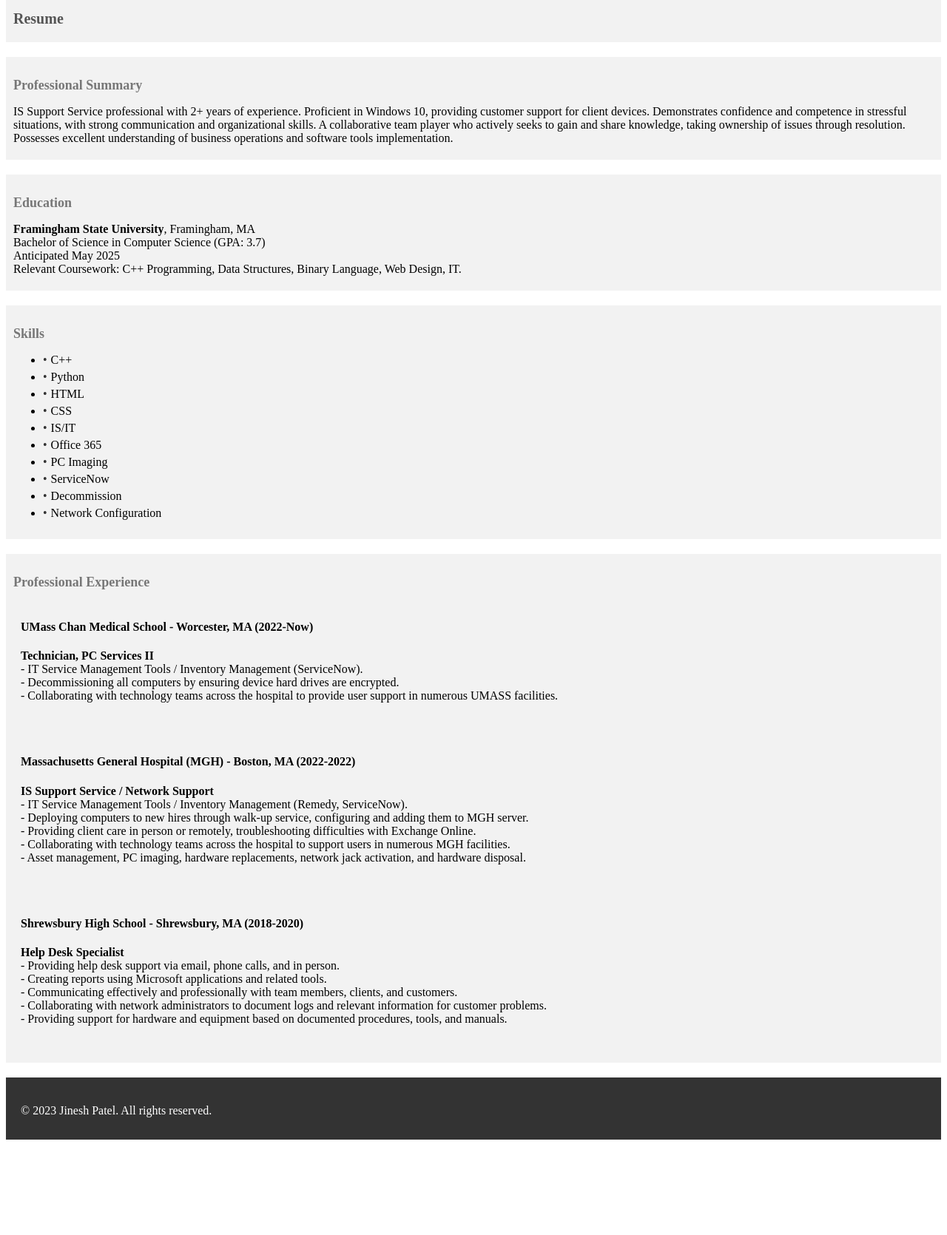
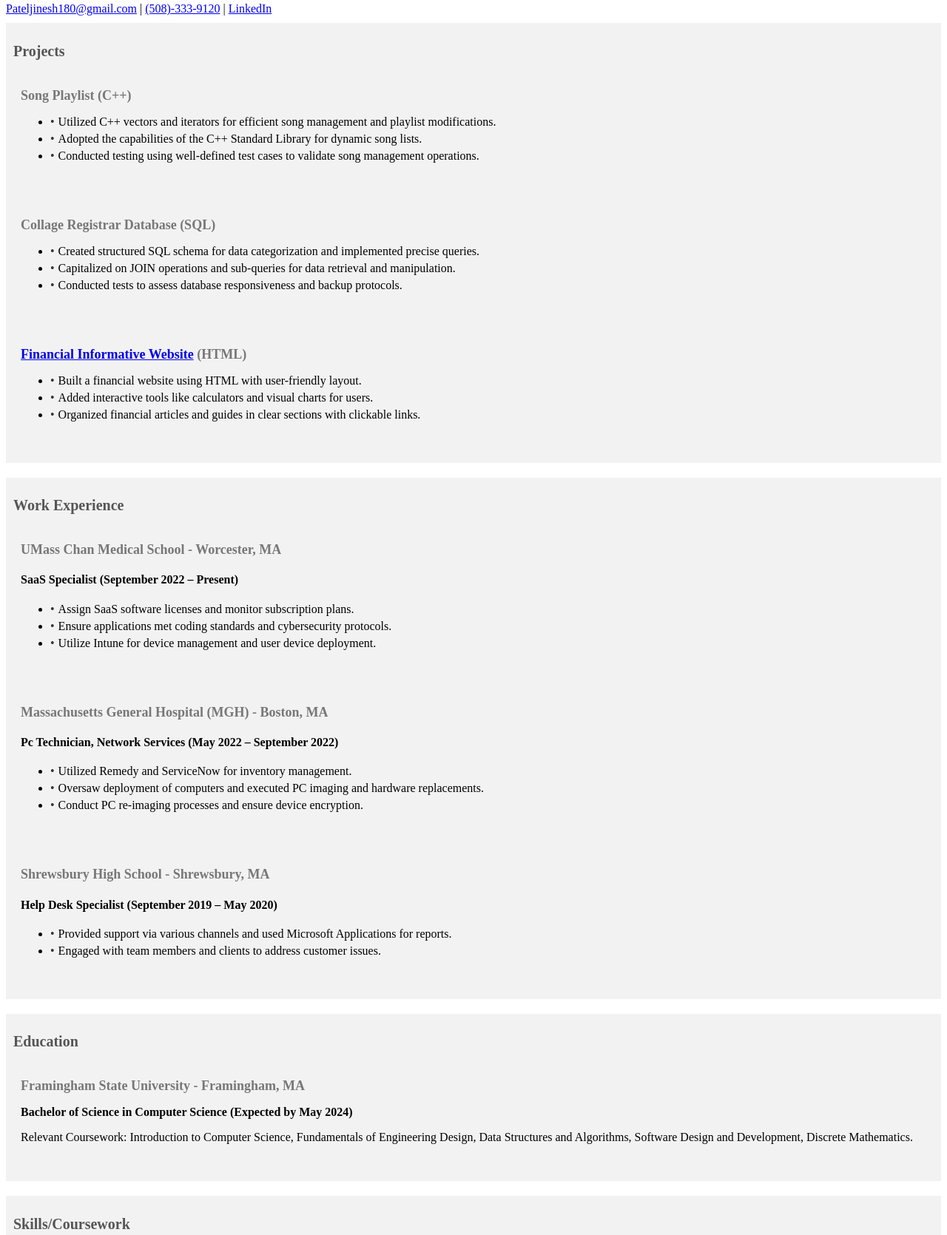
Before and after one commit to jineshptl/Myself, a plain HTML site: page resume.html in a window 1280 px wide. Shown: the part 222-1892 px from the top of the page at 74% size. Before the commit the page ends 1771 px from the top, so only its background shows below. Drawn offline with Linux system fonts and the light colour scheme.

Commit message:
Add files via upload

```diff
--- a/resume.html
+++ b/resume.html
@@ -1,12 +1,13 @@
 <!DOCTYPE html>
 <html lang="en">
+
 <head>
     <meta charset="UTF-8">
     <meta name="viewport" content="width=device-width, initial-scale=1.0">
     <title>Jinesh Patel - Resume</title>
-  <link rel="stylesheet" type="text/css" href="styles.css"> <!-- Link to your external stylesheet -->
+    <link rel="stylesheet" type="text/css" href="styles.css">
+
     <style>
-    /* Additional CSS styles for the footer */
         footer {
             background-color: #333;
             color: #fff;
@@ -14,7 +15,6 @@
             text-align: center;
         }
 
-    /* Back to Top styles */
     .back-to-top {
       position: fixed;
       bottom: 20px;
@@ -27,12 +27,12 @@
       font-weight: bold;
       transition: opacity 0.3s ease-in-out;
     }
-
         .back-to-top:hover {
             opacity: 0.7;
         }
     </style>
 </head>
+
 <body>
     <header>
         <h1 class="banner">Jinesh Patel</h1>
@@ -46,78 +46,88 @@
     </header>
 
     <main>
+        <header>
+        <!-- <h1 class="banner">Jinesh Patel</h1> -->
+        <p><a href="mailto:Pateljinesh180@gmail.com" >Pateljinesh180@gmail.com</a> | <a href="tel:+15083339120">(508)-333-9120</a> | <a href="http://www.linkedin.com/in/jineshptl" target="_blank">LinkedIn</a></p>
+    </header>
         <section>
-      <h2>Resume</h2>
+            <h2>Projects</h2>
+            <article>
+                <h3>Song Playlist (C++)</h3>
+                <ul>
+                    <li>Utilized C++ vectors and iterators for efficient song management and playlist modifications.</li>
+                    <li>Adopted the capabilities of the C++ Standard Library for dynamic song lists.</li>
+                    <li>Conducted testing using well-defined test cases to validate song management operations.</li>
+                </ul>
+            </article>
+
+            <article>
+                <h3>Collage Registrar Database (SQL)</h3>
+                <ul>
+                    <li>Created structured SQL schema for data categorization and implemented precise queries.</li>
+                    <li>Capitalized on JOIN operations and sub-queries for data retrieval and manipulation.</li>
+                    <li>Conducted tests to assess database responsiveness and backup protocols.</li>
+                </ul>
+            </article>
+
+            <article>
+                <h3><a href="https://jineshptl.github.io/Myself/" target="_blank">Financial Informative Website</a> (HTML)</h3>
+                <ul>
+                    <li>Built a financial website using HTML with user-friendly layout.</li>
+                    <li>Added interactive tools like calculators and visual charts for users.</li>
+                    <li>Organized financial articles and guides in clear sections with clickable links.</li>
+                </ul>
+            </article>
         </section>
 
         <section>
-      <h3>Professional Summary</h3>
-      <p>
-        IS Support Service professional with 2+ years of experience. Proficient in Windows 10, providing customer support for client devices. Demonstrates confidence and competence in stressful situations, with strong communication and organizational skills. A collaborative team player who actively seeks to gain and share knowledge, taking ownership of issues through resolution. Possesses excellent understanding of business operations and software tools implementation.
-      </p>
+            <h2>Work Experience</h2>
+            <article>
+                <h3>UMass Chan Medical School - Worcester, MA</h3>
+                <h4>SaaS Specialist (September 2022 – Present)</h4>
+                <ul>
+                    <li>Assign SaaS software licenses and monitor subscription plans.</li>
+                    <li>Ensure applications met coding standards and cybersecurity protocols.</li>
+                    <li>Utilize Intune for device management and user device deployment.</li>
+                </ul>
+            </article>
+
+            <article>
+                <h3>Massachusetts General Hospital (MGH) - Boston, MA</h3>
+                <h4>Pc Technician, Network Services (May 2022 – September 2022)</h4>
+                <ul>
+                    <li>Utilized Remedy and ServiceNow for inventory management.</li>
+                    <li>Oversaw deployment of computers and executed PC imaging and hardware replacements.</li>
+                    <li>Conduct PC re-imaging processes and ensure device encryption.</li>
+                </ul>
+            </article>
+
+            <article>
+                <h3>Shrewsbury High School - Shrewsbury, MA</h3>
+                <h4>Help Desk Specialist (September 2019 – May 2020)</h4>
+                <ul>
+                    <li>Provided support via various channels and used Microsoft Applications for reports.</li>
+                    <li>Engaged with team members and clients to address customer issues.</li>
+                </ul>
+            </article>
         </section>
 
         <section>
-      <h3>Education</h3>
-      <p>
-        <strong>Framingham State University</strong>, Framingham, MA<br>
-        Bachelor of Science in Computer Science (GPA: 3.7)<br>
-        Anticipated May 2025<br>
-        Relevant Coursework: C++ Programming, Data Structures, Binary Language, Web Design, IT.
-      </p>
+            <h2>Education</h2>
+            <article>
+                <h3>Framingham State University - Framingham, MA</h3>
+                <p><strong>Bachelor of Science in Computer Science (Expected by May 2024)</strong></p>
+                <p>Relevant Coursework: Introduction to Computer Science, Fundamentals of Engineering Design, Data Structures and Algorithms, Software Design and Development, Discrete Mathematics.</p>
+            </article>
         </section>
 
         <section>
-      <h3>Skills</h3>
+            <h2>Skills/Coursework</h2>
             <ul>
-        <li>C++</li>
-        <li>Python</li>
-        <li>HTML</li>
-        <li>CSS</li>
-        <li>IS/IT</li>
-        <li>Office 365</li>
-        <li>PC Imaging</li>
-        <li>ServiceNow</li>
-        <li>Decommission</li>
-        <li>Network Configuration</li>
+                <li>Expertise in C++, Python, JavaScript & SQL development, PowerShell, Entity Framework.</li>
+                <li>UNIX command line, CSS3, C#, PyTorch, Caching, HTML5, HTTP/HTTPS, DNS, firewalls, Visual Studio, .NET Core, VB.NET, jQuery, GitHub, SaaS, Office 365.</li>
+                <li>Interests: TED Talks, Fitness, Finance, and Khan Academy.</li>
             </ul>
-    </section>
-
-    <section>
-      <h3>Professional Experience</h3>
-      <article>
-        <h4>UMass Chan Medical School - Worcester, MA (2022-Now)</h4>
-        <p>
-          <strong>Technician, PC Services II</strong><br>
-          - IT Service Management Tools / Inventory Management (ServiceNow).<br>
-          - Decommissioning all computers by ensuring device hard drives are encrypted.<br>
-          - Collaborating with technology teams across the hospital to provide user support in numerous UMASS facilities.
-        </p>
-      </article>
-
-      <article>
-        <h4>Massachusetts General Hospital (MGH) - Boston, MA (2022-2022)</h4>
-        <p>
-          <strong>IS Support Service / Network Support</strong><br>
-          - IT Service Management Tools / Inventory Management (Remedy, ServiceNow).<br>
-          - Deploying computers to new hires through walk-up service, configuring and adding them to MGH server.<br>
-          - Providing client care in person or remotely, troubleshooting difficulties with Exchange Online.<br>
-          - Collaborating with technology teams across the hospital to support users in numerous MGH facilities.<br>
-          - Asset management, PC imaging, hardware replacements, network jack activation, and hardware disposal.
-        </p>
-      </article>
-
-      <article>
-        <h4>Shrewsbury High School - Shrewsbury, MA (2018-2020)</h4>
-        <p>
-          <strong>Help Desk Specialist</strong><br>
-          - Providing help desk support via email, phone calls, and in person.<br>
-          - Creating reports using Microsoft applications and related tools.<br>
-          - Communicating effectively and professionally with team members, clients, and customers.<br>
-          - Collaborating with network administrators to document logs and relevant information for customer problems.<br>
-          - Providing support for hardware and equipment based on documented procedures, tools, and manuals.
-        </p>
-      </article>
         </section>
     </main>
 
@@ -128,46 +138,23 @@
     <a href="#" class="back-to-top">Back to Top</a>
 
     <script>
-    // Debounce function to limit the frequency of scroll event
-    function debounce(func, wait = 10, immediate = true) {
-      let timeout;
-      return function () {
-        const context = this,
-          args = arguments;
-        const later = function () {
-          timeout = null;
-          if (!immediate) func.apply(context, args);
-        };
-        const callNow = immediate && !timeout;
-        clearTimeout(timeout);
-        timeout = setTimeout(later, wait);
-        if (callNow) func.apply(context, args);
-      };
+        window.addEventListener('scroll', function() {
+            var backToTopLink = document.querySelector('.back-to-top');
+            if (window.scrollY > 70) {
+                backToTopLink.style.display = 'block';
+            } else {
+                backToTopLink.style.display = 'none';
             }
-
-    // Smooth scroll to top when clicking the "Back to Top" button
-    document.querySelector('.back-to-top').addEventListener('click', function (event) {
-      event.preventDefault();
-      const scrollToTop = () => {
-        const c = document.documentElement.scrollTop || document.body.scrollTop;
-        if (c > 0) {
-          window.requestAnimationFrame(scrollToTop);
-          window.scrollTo(0, c - c / 8);
-        }
-      };
-      scrollToTop();
         });
 
-    // Show/hide the "Back to Top" button based on scrolling
-    const backToTopButton = document.querySelector('.back-to-top');
-    const handleScroll = debounce(function () {
-      if (window.scrollY > 300) {
-        backToTopButton.style.display = 'block';
-      } else {
-        backToTopButton.style.display = 'none';
-      }
+        document.querySelector('.back-to-top').addEventListener('click', function(e) {
+            e.preventDefault();
+            window.scrollTo({
+                top: 0,
+                behavior: 'smooth'
             });
-    window.addEventListener('scroll', handleScroll);
+        });
     </script>
 </body>
+
 </html>
```
Lines whose indentation alone changed are shown as unchanged.
